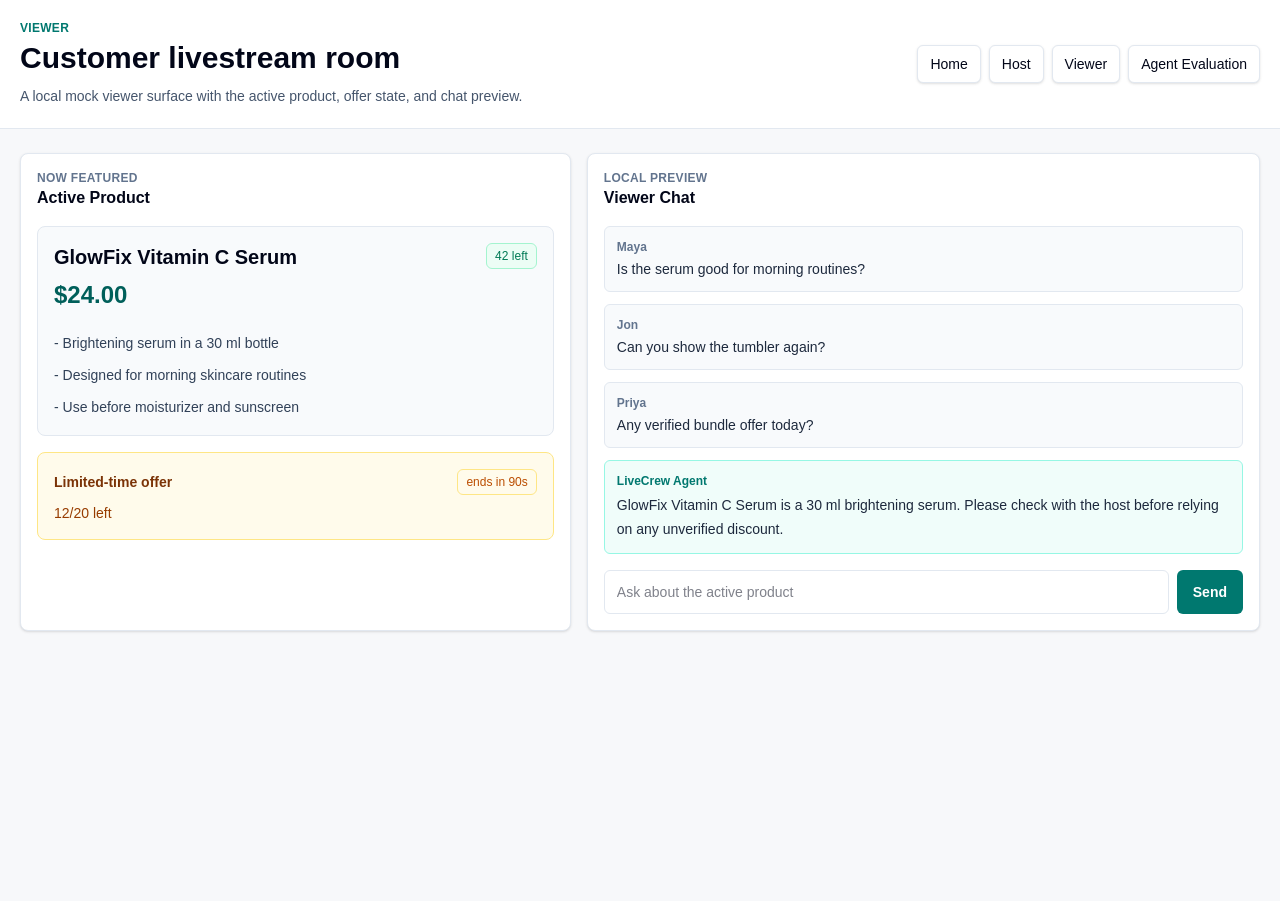
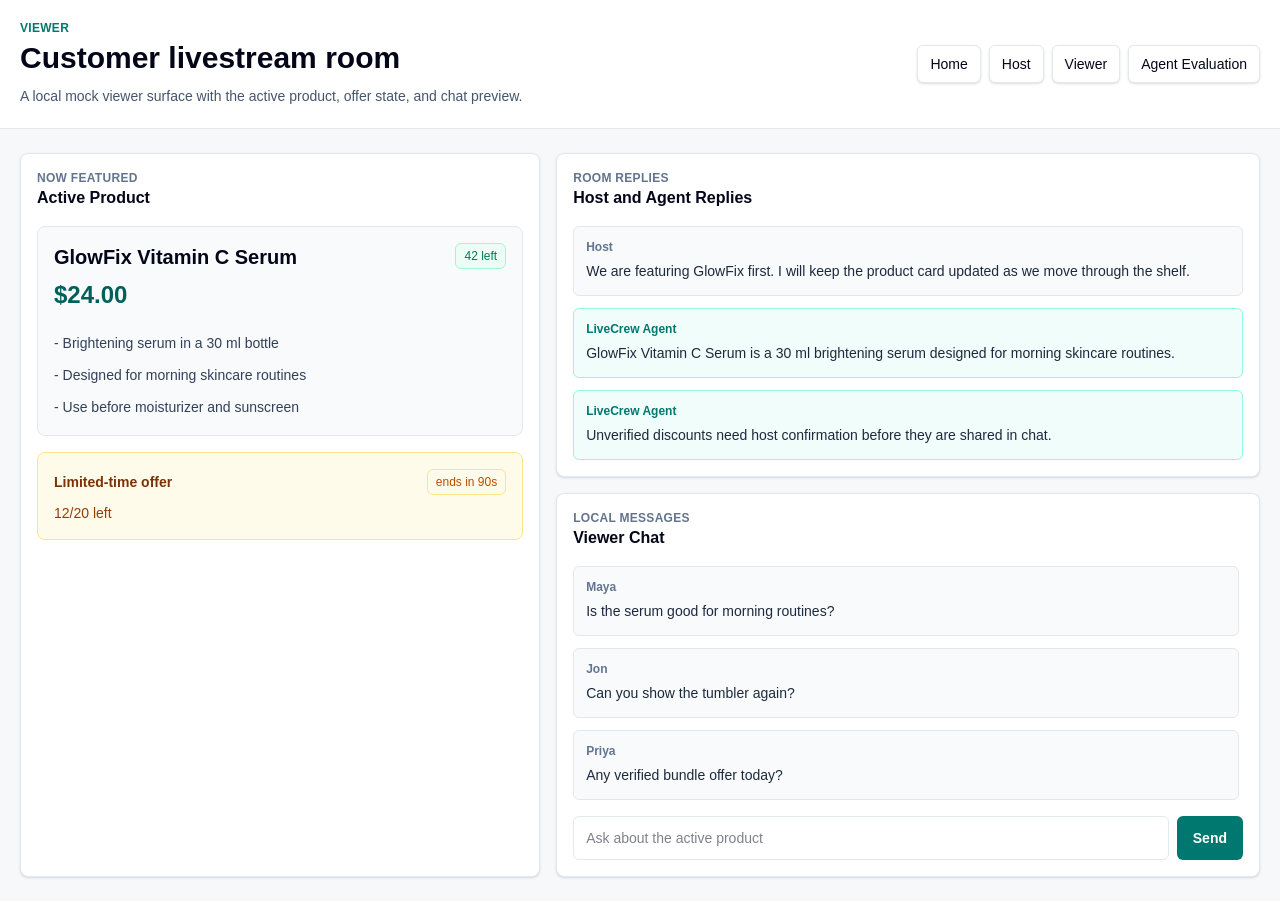
Before and after one commit to kevinmtian/livecrew-prod, a Next.js app: page /viewer in a window 1280 px wide. Before the commit the page ends 800 px from the top, so only its background shows below. Built offline with nearby package versions, Linux system fonts and the light colour scheme.

Commit message:
prompt 4 added and tested

```diff
--- a/src/app/viewer/page.tsx
+++ b/src/app/viewer/page.tsx
@@ -1,9 +1,83 @@
+"use client";
+
 import { AppShell, Panel, StatusPill } from "@/components/dashboard";
 import { defaultActiveSkuId, getActiveSkuDisplay } from "@/lib/catalogue";
 import { mockChat } from "@/lib/mock-data";
+import { FormEvent, useState } from "react";
+
+type ViewerMessage = {
+  id: string;
+  viewer: string;
+  message: string;
+};
+
+type RoomReply = {
+  id: string;
+  sender: "Host" | "LiveCrew Agent";
+  message: string;
+  tone: "host" | "agent";
+};
+
+const initialReplies: RoomReply[] = [
+  {
+    id: "reply-host-001",
+    sender: "Host",
+    message:
+      "We are featuring GlowFix first. I will keep the product card updated as we move through the shelf.",
+    tone: "host",
+  },
+  {
+    id: "reply-agent-001",
+    sender: "LiveCrew Agent",
+    message:
+      "GlowFix Vitamin C Serum is a 30 ml brightening serum designed for morning skincare routines.",
+    tone: "agent",
+  },
+  {
+    id: "reply-agent-002",
+    sender: "LiveCrew Agent",
+    message:
+      "Unverified discounts need host confirmation before they are shared in chat.",
+    tone: "agent",
+  },
+];
+
+const flashSale = {
+  sold: 12,
+  total: 20,
+  secondsLeft: 90,
+};
 
 export default function ViewerPage() {
   const activeProduct = getActiveSkuDisplay(defaultActiveSkuId);
+  const [messageInput, setMessageInput] = useState("");
+  const [viewerMessages, setViewerMessages] = useState<ViewerMessage[]>(
+    mockChat.map((chat, index) => ({
+      id: `mock-chat-${index}`,
+      viewer: chat.viewer,
+      message: chat.message,
+    })),
+  );
+
+  function handleSubmitMessage(event: FormEvent<HTMLFormElement>) {
+    event.preventDefault();
+
+    const trimmedMessage = messageInput.trim();
+
+    if (!trimmedMessage) {
+      return;
+    }
+
+    setViewerMessages((currentMessages) => [
+      ...currentMessages,
+      {
+        id: `viewer-message-${Date.now()}`,
+        viewer: "You",
+        message: trimmedMessage,
+      },
+    ]);
+    setMessageInput("");
+  }
 
   return (
     <AppShell
@@ -11,7 +85,7 @@ export default function ViewerPage() {
       title="Customer livestream room"
       description="A local mock viewer surface with the active product, offer state, and chat preview."
     >
-      <div className="grid gap-4 lg:grid-cols-[0.9fr_1.1fr]">
+      <div className="grid gap-4 lg:grid-cols-[0.85fr_1.15fr]">
         <Panel title="Active Product" eyebrow="Now featured">
           <div className="rounded-lg border border-slate-200 bg-slate-50 p-4">
             <div className="flex flex-wrap items-start justify-between gap-3">
@@ -36,52 +110,83 @@ export default function ViewerPage() {
               <p className="text-sm font-semibold text-amber-900">
                 Limited-time offer
               </p>
-              <StatusPill tone="warning">ends in 90s</StatusPill>
+              <StatusPill tone="warning">
+                ends in {flashSale.secondsLeft}s
+              </StatusPill>
             </div>
-            <p className="mt-2 text-sm text-amber-800">12/20 left</p>
+            <p className="mt-2 text-sm text-amber-800">
+              {flashSale.sold}/{flashSale.total} left
+            </p>
           </div>
         </Panel>
-        <Panel title="Viewer Chat" eyebrow="Local preview">
+        <div className="grid gap-4">
+          <Panel title="Host and Agent Replies" eyebrow="Room replies">
             <div className="space-y-3">
-            {mockChat.map((chat) => (
+              {initialReplies.map((reply) => (
+                <div
+                  className={`rounded-md border p-3 ${
+                    reply.tone === "agent"
+                      ? "border-teal-200 bg-teal-50"
+                      : "border-slate-200 bg-slate-50"
+                  }`}
+                  key={reply.id}
+                >
+                  <p
+                    className={`text-xs font-semibold ${
+                      reply.tone === "agent"
+                        ? "text-teal-700"
+                        : "text-slate-500"
+                    }`}
+                  >
+                    {reply.sender}
+                  </p>
+                  <p className="mt-1 text-sm leading-6 text-slate-800">
+                    {reply.message}
+                  </p>
+                </div>
+              ))}
+            </div>
+          </Panel>
+          <Panel title="Viewer Chat" eyebrow="Local messages">
+            <div className="max-h-[28rem] space-y-3 overflow-y-auto pr-1">
+              {viewerMessages.map((chat) => (
                 <div
                   className="rounded-md border border-slate-200 bg-slate-50 p-3"
-                key={`${chat.viewer}-${chat.message}`}
+                  key={chat.id}
                 >
                   <p className="text-xs font-semibold text-slate-500">
                     {chat.viewer}
                   </p>
-                <p className="mt-1 text-sm text-slate-800">{chat.message}</p>
+                  <p className="mt-1 text-sm leading-6 text-slate-800">
+                    {chat.message}
+                  </p>
                 </div>
               ))}
-            <div className="rounded-md border border-teal-200 bg-teal-50 p-3">
-              <p className="text-xs font-semibold text-teal-700">
-                LiveCrew Agent
-              </p>
-              <p className="mt-1 text-sm leading-6 text-slate-800">
-                GlowFix Vitamin C Serum is a 30 ml brightening serum. Please
-                check with the host before relying on any unverified discount.
-              </p>
             </div>
-          </div>
-          <form className="mt-4 flex flex-col gap-2 sm:flex-row">
+            <form
+              className="mt-4 flex flex-col gap-2 sm:flex-row"
+              onSubmit={handleSubmitMessage}
+            >
               <label className="sr-only" htmlFor="viewer-message">
                 Viewer message
               </label>
               <input
                 className="min-h-11 flex-1 rounded-md border border-slate-200 bg-white px-3 text-sm outline-none transition focus:border-teal-500"
                 id="viewer-message"
+                onChange={(event) => setMessageInput(event.target.value)}
                 placeholder="Ask about the active product"
+                value={messageInput}
               />
               <button
                 className="min-h-11 rounded-md bg-teal-700 px-4 text-sm font-semibold text-white transition hover:bg-teal-800"
-              type="button"
+                type="submit"
               >
                 Send
               </button>
             </form>
           </Panel>
         </div>
+      </div>
     </AppShell>
   );
 }
```
Lines whose indentation alone changed are shown as unchanged.
